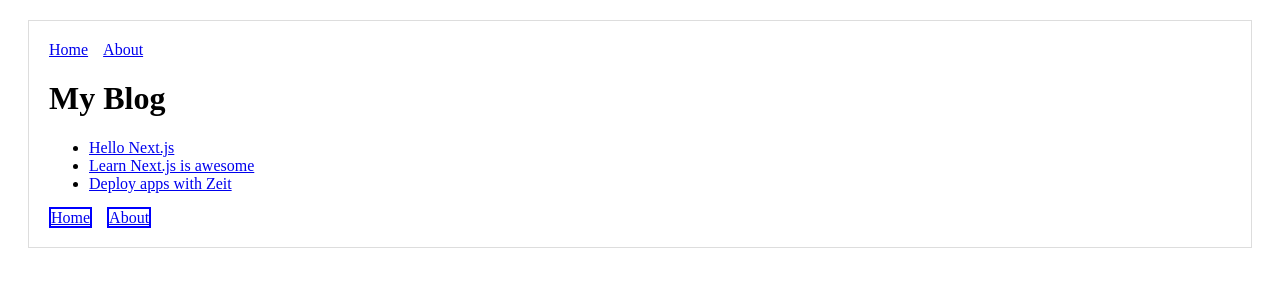
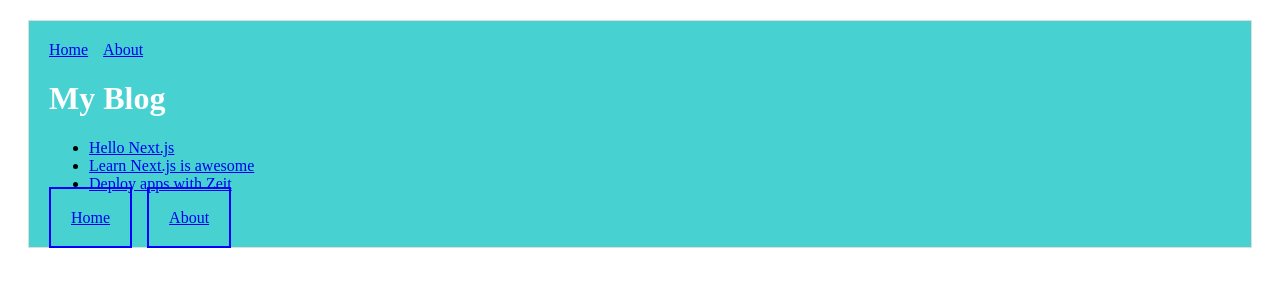
Before and after one commit to nicholasosaka/RecipeFinder, a Next.js app: page / in a window 1280 px wide. Shown: the top 300 px of the page. Built offline with nearby package versions, Linux system fonts and the light colour scheme.

Commit message:
testing styles

```diff
--- a/components/Footer.js
+++ b/components/Footer.js
@@ -3,6 +3,7 @@ import Link from 'next/link';
 const linkStyle = {
     marginRight: 15,
     border: '2px solid #DDD',
+    padding: 20,
     borderColor: 'blue'
 };
 
--- a/components/MyLayout.js
+++ b/components/MyLayout.js
@@ -4,7 +4,8 @@ import Footer from "./Footer";
 const layoutStyle = {
     margin: 20,
     padding: 20,
-    border: '1px solid #DDD'
+    border: '1px solid #DDD',
+    backgroundColor: '#47d1d1'
 };
 
 const Layout = props => (
--- a/pages/index.js
+++ b/pages/index.js
@@ -8,10 +8,12 @@ const PostLink = props => (
         </Link>
     </li>
 );
+const hStyle = { color: 'white' };
+//const element = <h1 style={ hStyle }>Hello world</h1>
 export default function Blog() {
     return (
         <Layout>
-            <h1>My Blog</h1>
+            <h1 style={ hStyle }>My Blog</h1>
             <ul>
                 <PostLink title="Hello Next.js" />
                 <PostLink title="Learn Next.js is awesome" />
```
Also changed, not shown: pages/post.js (added, +15 -0 lines).
